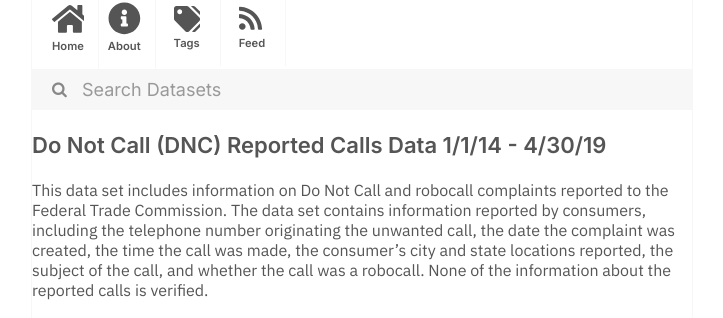
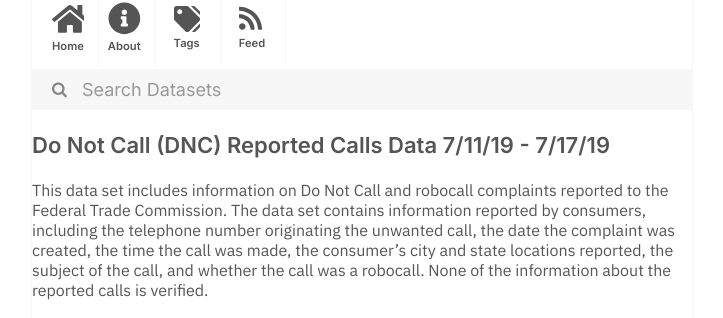
Before and after one commit to dayda-entities/federal-trade-commission, a Jekyll site: the page built from _posts/2020-11-12-do-not-call-dnc-reported-calls.md, in a window 1280 px wide. Shown: the part 216-534 px from the top of the page, without its empty margins (278-1001 px from the left). Built offline with Jekyll 4.4.1, drawn with Linux system fonts in a browser that asks for light colours.

Commit message:
Publish Data

```diff
--- a/_posts/2020-11-12-do-not-call-dnc-reported-calls.md
+++ b/_posts/2020-11-12-do-not-call-dnc-reported-calls.md
@@ -1,7 +1,7 @@
 ---
-title: Do Not Call (DNC) Reported Calls Data 1/1/14 - 4/30/19
-created: '2020-11-12T12:21:02.456299'
-modified: '2020-11-12T12:21:02.456309'
+title: Do Not Call (DNC) Reported Calls Data 7/11/19 - 7/17/19
+created: '2020-11-12T12:21:02.410119'
+modified: '2020-11-12T12:21:02.410128'
 state: active
 type: dataset
 tags:
@@ -12,7 +12,7 @@ tags:
   - Robocalls
 groups: []
 csv_url: >-
-  https://www.ftc.gov/sites/default/files/attachments/data-sets/DNC_Complaint_Numbers_5-1-2019.csv
+  https://www.ftc.gov/sites/default/files/dnc_complaint_numbers_07-12-19thru07-18-19.csv
 json_url: ''
 layout: post
 
```
